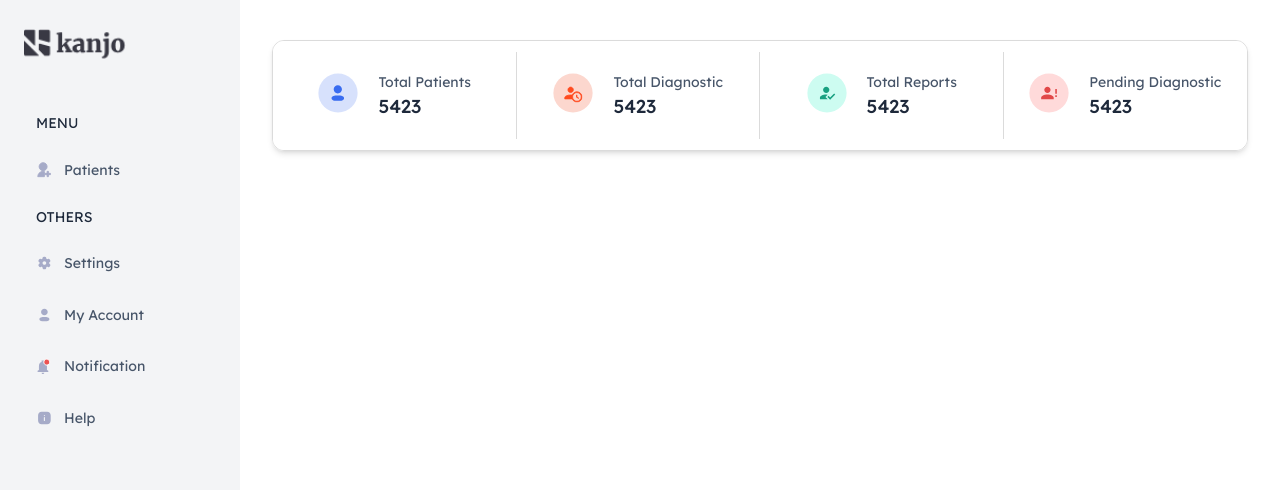
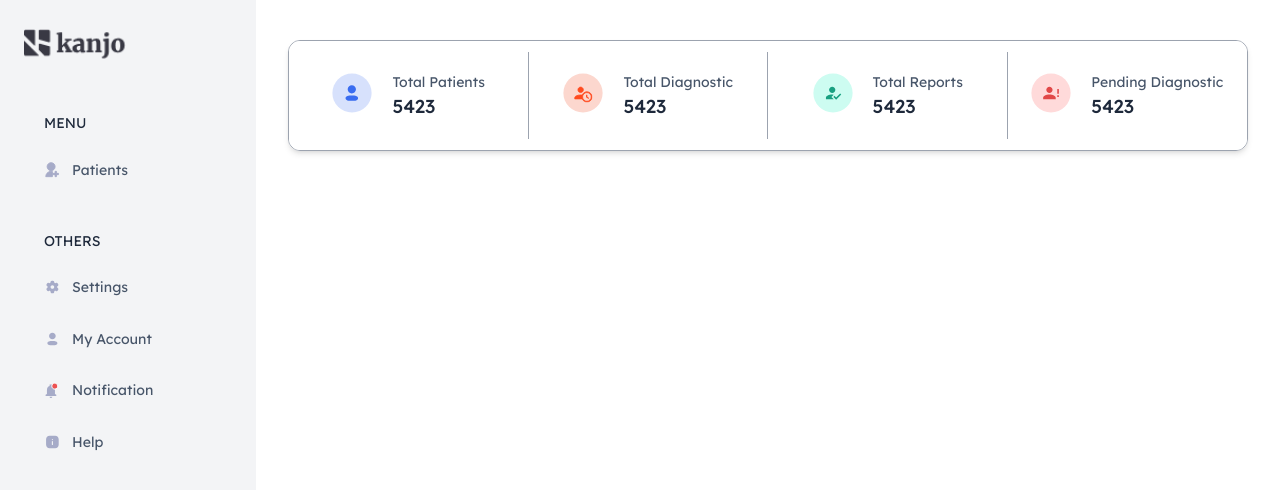
Before and after one commit to shabazs453/kanjocopy, a Next.js app: page /dashboard in a window 1280 px wide. Shown: the top 490 px of the page. Built offline with nearby package versions, Linux system fonts and the light colour scheme.

Commit message:
updated color pallete tailwindcss config. Adjusted menu items in sidebar

```diff
--- a/src/components/loginComponents/loginForm.js
+++ b/src/components/loginComponents/loginForm.js
@@ -17,7 +17,7 @@ const InputField = ({
     <div className="rounded-[1rem] bg-bg_input shadow-[0px_4px_32px_rgba(0,_0,_0,_0.04)] h-full w-full  flex items-center justify-between px-[1.06rem] gap-[1.06rem] border-[0.5px] border-solid border-border_primary">
       <img className="relative w-[27px] h-[27px]" alt="" src={iconSrc} />
       {/* <div className="flex-auto flex items-center h-full w-auto"> */}
-      <div className="relative bg-text_muted w-[1px] h-[2.25rem]" />
+      <div className="relative bg-border_primary w-[1px] h-[2.25rem]" />
       <div className="flex-1 h-[2.5rem] relative">
         <label className="h-full">
           <span className="absolute top-[0rem] left-0 text-[0.75rem] z-[3]">
--- a/src/components/sidebar.js
+++ b/src/components/sidebar.js
@@ -3,20 +3,15 @@
 import Link from "next/link";
 import { useState } from "react";
 
-const sidebarItems = [
-  {
-    label: "Menu",
-    subItems: [
+const menuSubItems = [
   {
     label: "Patients",
     iconSrc: "/icons/addPerson.svg",
     to: "/patiens",
   },
-    ],
-  },
-  {
-    label: "Others",
-    subItems: [
+];
+
+const otherMenuSubItems = [
   {
     label: "Settings",
     iconSrc: "/icons/settingsIcon.svg",
@@ -37,26 +32,25 @@ const sidebarItems = [
     iconSrc: "/icons/infoIcon.svg",
     to: "/help",
   },
-    ],
-  },
-  // Other menu items can be added here if needed
 ];
 
 const intialMenuItemHoverState = {
   isHover: false,
-  menuInd: null,
   menuItemInd: null,
 };
 
 const Sidebar = () => {
   const [menuItemHover, setMenuItemHover] = useState(intialMenuItemHoverState);
+  const [othersMenuItemHover, setOthersMenuItemHover] = useState(
+    intialMenuItemHoverState
+  );
   console.log(menuItemHover);
   return (
     <div
       id="application-sidebar"
-      className="hs-overlay hs-overlay-open:translate-x-0 -translate-x-full transition-all duration-300 transform hidden fixed top-0 left-0 bottom-0 z-[60] w-[15rem] bg-gray-100 border-r border-gray-200 pt-7 pb-10 overflow-y-auto scrollbar-y lg:block lg:translate-x-0 lg:right-auto lg:bottom-0 dark:scrollbar-y dark:bg-gray-800 dark:border-gray-700"
+      className="hs-overlay hs-overlay-open:translate-x-0 -translate-x-full transition-all duration-300 transform hidden fixed top-0 left-0 bottom-0 z-[60] w-64 bg-gray-100 border-r border-gray-200 pt-7 pb-10 overflow-y-auto scrollbar-y lg:block lg:translate-x-0 lg:right-auto lg:bottom-0 dark:scrollbar-y dark:bg-gray-800 dark:border-gray-700"
     >
-      <div className=" w-[15rem]  text-grey flex flex-col items-end px-6">
+      <div className="w-full  text-grey flex flex-col items-end px-6">
         <div className=" w-full flex justify-start">
           <a
             className="flex-none text-xl font-semibold dark:text-white"
@@ -70,36 +64,27 @@ const Sidebar = () => {
             />
           </a>
         </div>
-        <nav className="mt-[2rem] w-[12.5rem] h-full font-px text-[0.88rem]">
-          {sidebarItems &&
-            sidebarItems.length > 0 &&
-            sidebarItems.map((sidebarItem, index) => (
+        <nav className="mt-[2rem] w-full h-full font-px text-[0.88rem]">
+          {/* Menu Items */}
           <div>
             <div className="ml-[1.25rem] my-4 text-text_default uppercase">
-                  {sidebarItem.label}
+              Menu
             </div>
-                {sidebarItem.subItems.length > 0 &&
-                  sidebarItem.subItems.map((subItem, subItemInd) => (
+            {menuSubItems.length > 0 &&
+              menuSubItems.map((subItem, subItemInd) => (
                 <Link
                   href={subItem.to}
                   className="text-grey w-full pl-[1.25rem] py-[0.8rem] flex items-center my-2 rounded-md hover:bg-bg_primary text-text_secondary hover:text-white cursor-pointer"
                   onMouseOver={() =>
-                        setMenuItemHover({
-                          isHover: true,
-                          menuInd: index,
-                          menuItemInd: subItemInd,
-                        })
+                    setMenuItemHover({ isHover: true, menuItemInd: subItemInd })
                   }
-                      onMouseOut={() =>
-                        setMenuItemHover(intialMenuItemHoverState)
-                      }
+                  onMouseOut={() => setMenuItemHover(intialMenuItemHoverState)}
                 >
                   <img
                     className="h-[1rem] w-[1rem]  max-w-full overflow-hidden max-h-full"
                     style={{
                       filter:
                         menuItemHover?.isHover &&
-                            menuItemHover?.menuInd === index &&
                         menuItemHover.menuItemInd === subItemInd &&
                         "brightness(0) invert(1)",
                     }}
@@ -110,7 +95,42 @@ const Sidebar = () => {
                 </Link>
               ))}
           </div>
+
+          {/* Other Menu Items */}
+          <div className="mt-10">
+            <div className="ml-[1.25rem] my-4 text-text_default uppercase">
+              Others
+            </div>
+            {otherMenuSubItems.length > 0 &&
+              otherMenuSubItems.map((subItem, subItemInd) => (
+                <Link
+                  href={subItem.to}
+                  className="text-grey w-full pl-[1.25rem] py-[0.8rem] flex items-center my-2 rounded-md hover:bg-bg_primary text-text_secondary hover:text-white cursor-pointer"
+                  onMouseOver={() =>
+                    setOthersMenuItemHover({
+                      isHover: true,
+                      menuItemInd: subItemInd,
+                    })
+                  }
+                  onMouseOut={() =>
+                    setOthersMenuItemHover(intialMenuItemHoverState)
+                  }
+                >
+                  <img
+                    className="h-[1rem] w-[1rem]  max-w-full overflow-hidden max-h-full"
+                    style={{
+                      filter:
+                        othersMenuItemHover?.isHover &&
+                        othersMenuItemHover?.menuItemInd === subItemInd &&
+                        "brightness(0) invert(1)",
+                    }}
+                    alt=""
+                    src={subItem.iconSrc}
+                  />
+                  <div className="flex-1 ml-3 ">{subItem.label}</div>
+                </Link>
               ))}
+          </div>
         </nav>
       </div>
     </div>
--- a/src/pages/dashboard.js
+++ b/src/pages/dashboard.js
@@ -9,7 +9,7 @@ const dashboard = () => {
         <MobileNav />
       </div>
       <Sidebar />
-      <div className="flex-auto pt-10 px-4 sm:px-6 md:px-8 lg:pl-[17rem]">
+      <div className="flex-auto pt-10 px-4 sm:px-6 md:px-8 lg:pl-72">
         <header>
           <StatisticBar />
         </header>
--- a/tailwind.config.js
+++ b/tailwind.config.js
@@ -16,9 +16,9 @@ module.exports = {
         color_primary: colors.blue[500],
         text_default: colors.slate[800],
         text_secondary: colors.slate[600],
-        text_muted: "#D9D9D9",
-        border_primary: "#DBDBDB",
-        bg_input: "#F9FDFF",
+        text_muted: colors.gray[300],
+        border_primary: colors.gray[400],
+        bg_input: colors.blue[100],
         bg_primary: colors.blue[500],
         bg_hover: colors.blue[700],
         bg_secondary: colors.blue[400],
```
Lines whose indentation alone changed are shown as unchanged.
